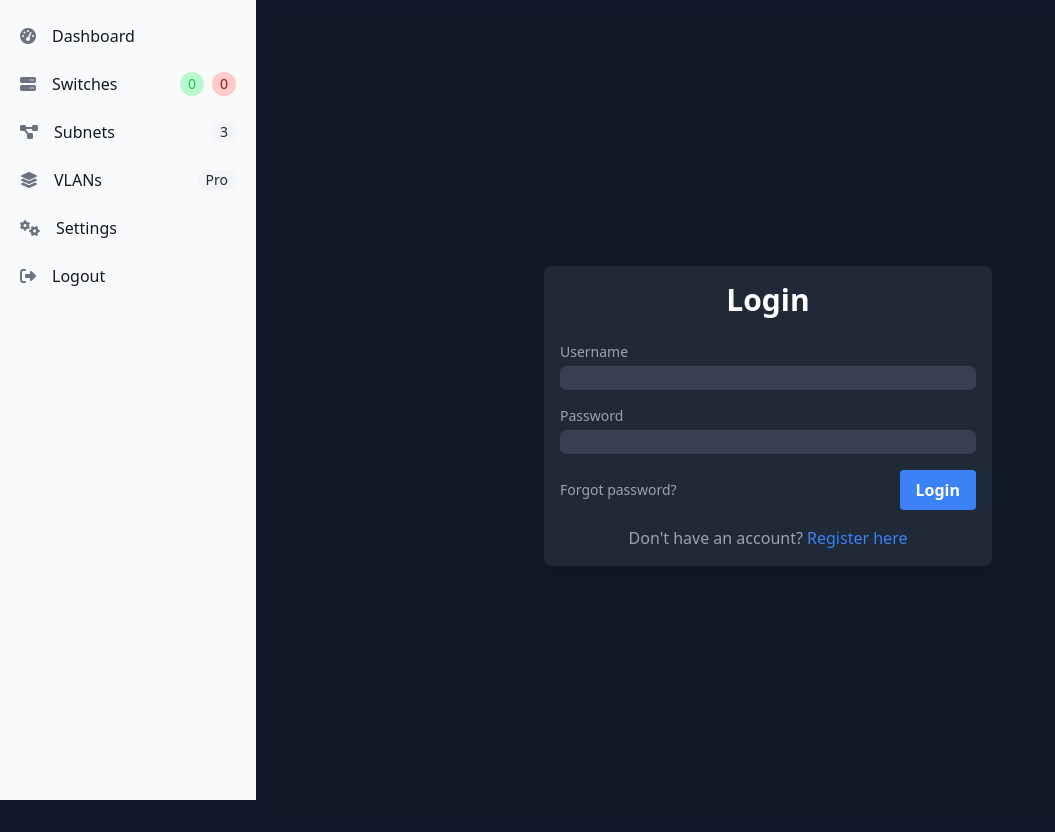
After one commit to DenDanskeMine/DanbyteIPAM, a Flask app: page /login in a window 1280 px wide. The commit adds this page. Shown: the whole page, without its empty margins (0-1055 px from the left). Run offline with Flask 3, Linux system fonts and the light colour scheme; data that the repository does not hold is empty; some libraries are stand-ins or nearby versions.

Commit message:
Refactor templates to display switches, login, and registration forms

```diff
--- a/Project1/app.py
+++ b/Project1/app.py
@@ -1,4 +1,4 @@
-from flask import Flask, render_template, redirect, url_for, flash, request
+from flask import Flask, render_template, redirect, url_for, flash, request, session
 from get_favorite_switch import get_favorite_switch
 from snmp_switch import snmp_switch, refresh_snmp_data_for_switch
 from switch_data import get_switch_data
@@ -10,6 +10,9 @@ from ips import get_ips_for_subnet, get_ip, add_ip_to_subnet, update_ip
 from ipaddress import ip_network
 from get_favorite_subnets import get_favorite_subnets
 from get_favorite_ips import get_favorite_ips
+from flask_bcrypt import Bcrypt
+from functools import wraps
+from werkzeug.security import generate_password_hash, check_password_hash
 
 
 
@@ -18,6 +21,7 @@ logging.basicConfig(level=logging.DEBUG, format='%(asctime)s - %(levelname)s - %
 
 app = Flask(__name__)
 app.secret_key = 'supersecretkey'
+
 
 @app.context_processor
 def inject_switches():
@@ -32,7 +36,107 @@ def inject_switches():
     num_switches = {'online': online_count, 'offline': offline_count}
     return dict(num_switches=num_switches)
 
+def hash_password(plain_password):
+    return bcrypt.generate_password_hash(plain_password).decode('utf-8')
+
+# Function to check the password
+def check_password(hashed_password, plain_password):
+    return bcrypt.check_password_hash(hashed_password, plain_password)
+
+def add_user(username, plain_password, name, lastname, is_admin=False, ro=False):
+    hashed_password = hash_password(plain_password)
+
+    conn = db.get_db_connection()
+    cursor = conn.cursor()
+
+    cursor.execute(
+        'INSERT INTO USERS (username, password, name, lastname, ro, is_admin) VALUES (%s, %s, %s, %s, %s, %s)',
+        (username, hashed_password, name, lastname, int(ro), int(is_admin))
+    )
+    conn.commit()
+    cursor.close()
+    conn.close()
+
+
+
+@app.route('/logout')
+def logout():
+    session.clear()
+    flash('You have been logged out.', 'success')
+    return redirect(url_for('login'))
+
+def login_required(f):
+    @wraps(f)
+    def decorated_function(*args, **kwargs):
+        if 'user_id' not in session:
+            flash('You need to be logged in to access this page.', 'danger')
+            return redirect(url_for('login'))
+        return f(*args, **kwargs)
+    return decorated_function
+
+@app.route('/register', methods=['GET', 'POST'])
+@login_required
+def register():
+    # Check if the logged-in user is an admin
+    if not session.get('is_admin'):
+        flash('You must be an admin to register new users.', 'danger')
+        return redirect(url_for('index'))
+
+    if request.method == 'POST':
+        username = request.form['username']
+        password = request.form['password']
+        hashed_password = generate_password_hash(password, method='pbkdf2:sha256', salt_length=64)
+
+        conn = db.get_db_connection()
+        cursor = conn.cursor()
+        cursor.execute('INSERT INTO USERS (username, password, name, lastname) VALUES (%s, %s, %s, %s)',
+                       (username, hashed_password, request.form['name'], request.form['lastname']))
+        conn.commit()
+        cursor.close()
+        conn.close()
+
+        flash('Registration successful! User added.', 'success')
+        return redirect(url_for('index'))
+
+    return render_template('register.html')
+
+
+@app.route('/login', methods=['GET', 'POST'])
+def login():
+    if request.method == 'POST':
+        username = request.form['username']
+        password = request.form['password']
+
+        conn = db.get_db_connection()
+        cursor = conn.cursor(dictionary=True)
+        cursor.execute('SELECT * FROM USERS WHERE username = %s', (username,))
+        user = cursor.fetchone()
+        cursor.close()
+        conn.close()
+
+        if user:
+            print(user)  # Debug: check what is fetched from the database
+
+        if user and check_password_hash(user['password'], password):
+            session['user_id'] = user['id']
+            session['username'] = user['username']
+            session['is_admin'] = bool(user['is_admin'])  # Store admin status in session as boolean
+            flash('Login successful!', 'success')
+            return redirect(url_for('index'))
+        else:
+            flash('Invalid username or password.', 'danger')
+
+    return render_template('login.html')
+
+
+
+
+
+
+
+
 @app.route('/')
+@login_required
 def index():
     favorite_switches, count_favorite_switches = get_favorite_switch()
     favorite_subnets, count_favorite_subnets = get_favorite_subnets()
@@ -50,6 +154,7 @@ def index():
 
 
 @app.route('/collect_snmp_data', methods=['POST'])
+@login_required
 def collect_snmp_data():
     try:
         snmp_switch()
@@ -60,6 +165,7 @@ def collect_snmp_data():
     return redirect(url_for('index'))
 
 @app.route('/refresh_snmp_data_for_switch/<int:switch_id>')
+@login_required
 def refresh_snmp_data_for_switch_route(switch_id):
     try:
         refresh_snmp_data_for_switch(switch_id)
@@ -70,31 +176,55 @@ def refresh_snmp_data_for_switch_route(switch_id):
     return redirect(url_for('show_switch', switch_id=switch_id))
 
 @app.route('/switch/<int:switch_id>')
+@login_required
 def show_switch(switch_id):
     try:
+        # Fetch data for the selected switch using switch_id
         switch_data = get_switch_data(switch_id)
+
         if switch_data:
-            logging.debug(f"Switch data for switch_id {switch_id}: {switch_data}")
+            # Process interface data as before
             int_names = switch_data['switch']['int_names'].split(',')
             int_status = switch_data['switch']['int_status'].split(',')
             int_shutdown = switch_data['switch']['interface_shutdown_status'].split(',')
-            interfaces = [{'name': name, 'status': status, 'shutdown': shutdown} for name, status, shutdown in zip(int_names, int_status, int_shutdown)]
-            logging.debug(f"Interfaces before grouping: {interfaces}")
+            interfaces = [{'name': name, 'status': status, 'shutdown': shutdown}
+                          for name, status, shutdown in zip(int_names, int_status, int_shutdown)]
+
+            # Group interfaces by stack or other criteria if needed
             stack_groups, grouped_interfaces = group_interfaces_by_stack(interfaces)
-            logging.debug(f"Grouped interfaces by stack: {stack_groups}")
-            logging.debug(f"Grouped interfaces: {grouped_interfaces}")
-            return render_template('switch.html', title=f'Switch {switch_id}', stack_groups=stack_groups, grouped_interfaces=grouped_interfaces, switch_id=switch_id, switch=switch_data['switch'])
+
+            # Fetch the specific switch from the database using switch_id
+            conn = db.get_db_connection()
+            cursor = conn.cursor(dictionary=True)
+            cursor.execute('SELECT * FROM SWITCHES WHERE id = %s', (switch_id,))  # Fetch only the selected switch
+            switch = cursor.fetchone()  # Get the single switch
+            cursor.close()
+            conn.close()
+
+            # Render the template with the single switch data
+            return render_template(
+                'switch.html',
+                title=f'Switch {switch_data["switch"].get("hostname", "Unknown")}',
+                switch=switch,  # Pass only the current switch
+                stack_groups=stack_groups,
+                grouped_interfaces=grouped_interfaces
+            )
+        else:
+            flash(f"Switch with ID {switch_id} not found.", 'danger')
+            return redirect(url_for('index'))
+
     except Exception as e:
         logging.error(f"Error showing switch {switch_id}: {e}")
         flash('Error showing switch. Check logs for details.', 'danger')
         return redirect(url_for('index'))
-
 @app.route('/subnets')
+@login_required
 def show_subnets():
     subnets = get_all_subnets()
     return render_template('subnets.html', title='Subnets', subnets=subnets)
 
 @app.route('/subnet/<int:subnet_id>')
+@login_required
 def show_subnet_ips(subnet_id):
     subnet, ips = get_ips_for_subnet(subnet_id)
 
@@ -106,11 +236,13 @@ def show_subnet_ips(subnet_id):
     return render_template('ips.html', title=f'IPs in Subnet {subnet["name"]}', subnet=subnet, ips=ips, available_ips=available_ips)
 
 @app.route('/ip/<int:ip_id>')
+@login_required
 def show_ip(ip_id):
     ip = get_ip(ip_id)
     return render_template('ip.html', title=f'IP {ip["address"]}', ip=ip)
 
 @app.route('/edit-ip/<int:ip_id>', methods=['GET', 'POST'])
+@login_required
 def edit_ip(ip_id):
     if request.method == 'POST':
         data = request.form.to_dict()
@@ -145,6 +277,7 @@ def edit_ip(ip_id):
     )
 
 @app.route('/edit-subnet/<int:subnet_id>', methods=['GET', 'POST'])
+@login_required
 def edit_subnet(subnet_id):
     if request.method == 'POST':
         data = request.form.to_dict()
@@ -155,6 +288,7 @@ def edit_subnet(subnet_id):
     return render_template('edit-subnet.html', title=f'Edit Subnet {subnet["name"]}', subnet=subnet)
 
 @app.route('/add-ip/<int:subnet_id>', methods=['POST'])
+@login_required
 def add_ip(subnet_id):
     data = request.form.to_dict()
     add_ip_to_subnet(subnet_id, **data)
@@ -205,6 +339,18 @@ def get_switch_details(switch_id):
     conn.close()
     return switch
 
+@app.route('/switches')
+@login_required
+def show_switches():
+    # Fetch all switches from the database
+    conn = db.get_db_connection()
+    cursor = conn.cursor(dictionary=True)
+    cursor.execute('SELECT * FROM SWITCHES')  # Query to fetch all switches
+    switches = cursor.fetchall()
+    cursor.close()
+    conn.close()
+
+    return render_template('switches.html', switches=switches)
 
 
 if __name__ == '__main__':
--- /dev/null
+++ b/Project1/templates/login.html
@@ -0,0 +1,27 @@
+{% extends "base.html" %}
+{% block content %}
+<div class="min-h-screen bg-gray-900 flex flex-col justify-center">
+    <div class="container mx-auto max-w-md p-4 bg-gray-800 rounded-lg shadow-lg">
+        <h2 class="text-3xl font-bold text-white text-center mb-6">Login</h2>
+
+        <form method="POST" action="{{ url_for('login') }}">
+            <div class="mb-4">
+                <label for="username" class="block text-sm font-medium text-gray-400">Username</label>
+                <input type="text" name="username" id="username" class="mt-1 block w-full bg-gray-700 text-white border-gray-600 rounded-md shadow-sm" required>
+            </div>
+            <div class="mb-4">
+                <label for="password" class="block text-sm font-medium text-gray-400">Password</label>
+                <input type="password" name="password" id="password" class="mt-1 block w-full bg-gray-700 text-white border-gray-600 rounded-md shadow-sm" required>
+            </div>
+            <div class="flex justify-between items-center mb-4">
+                <a href="#" class="text-sm text-gray-400 hover:text-gray-300">Forgot password?</a>
+                <button type="submit" class="bg-blue-500 hover:bg-blue-700 text-white font-bold py-2 px-4 rounded">
+                    Login
+                </button>
+            </div>
+        </form>
+
+        <p class="text-gray-400 text-center">Don't have an account? <a href="{{ url_for('register') }}" class="text-blue-500 hover:text-blue-700">Register here</a></p>
+    </div>
+</div>
+{% endblock %}
```
Also changed, not shown: Project1/templates/register.html (added, +57 -0 lines), Project1/templates/switch.html (+22 -48 lines), Project1/templates/switches.html (added, +22 -0 lines).
